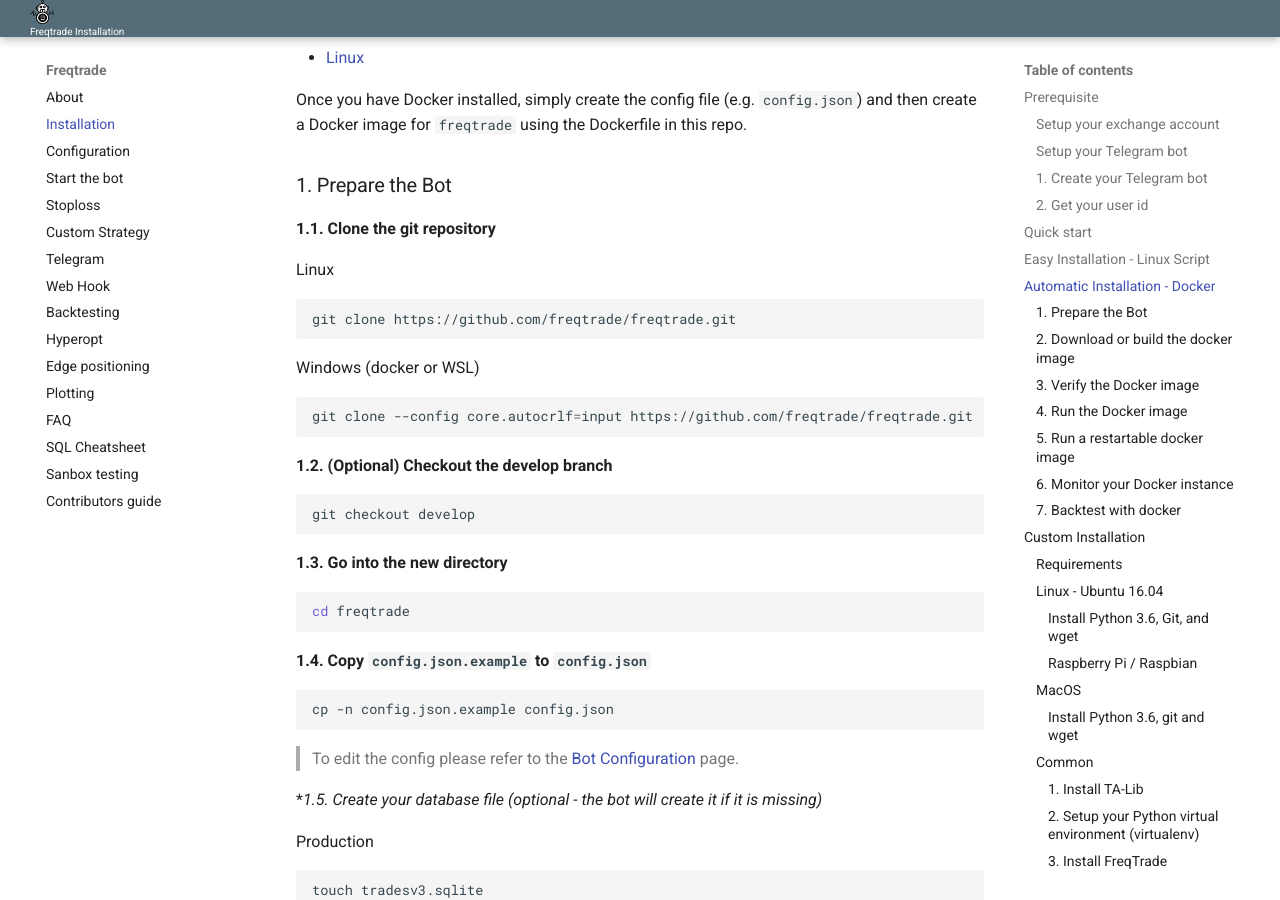
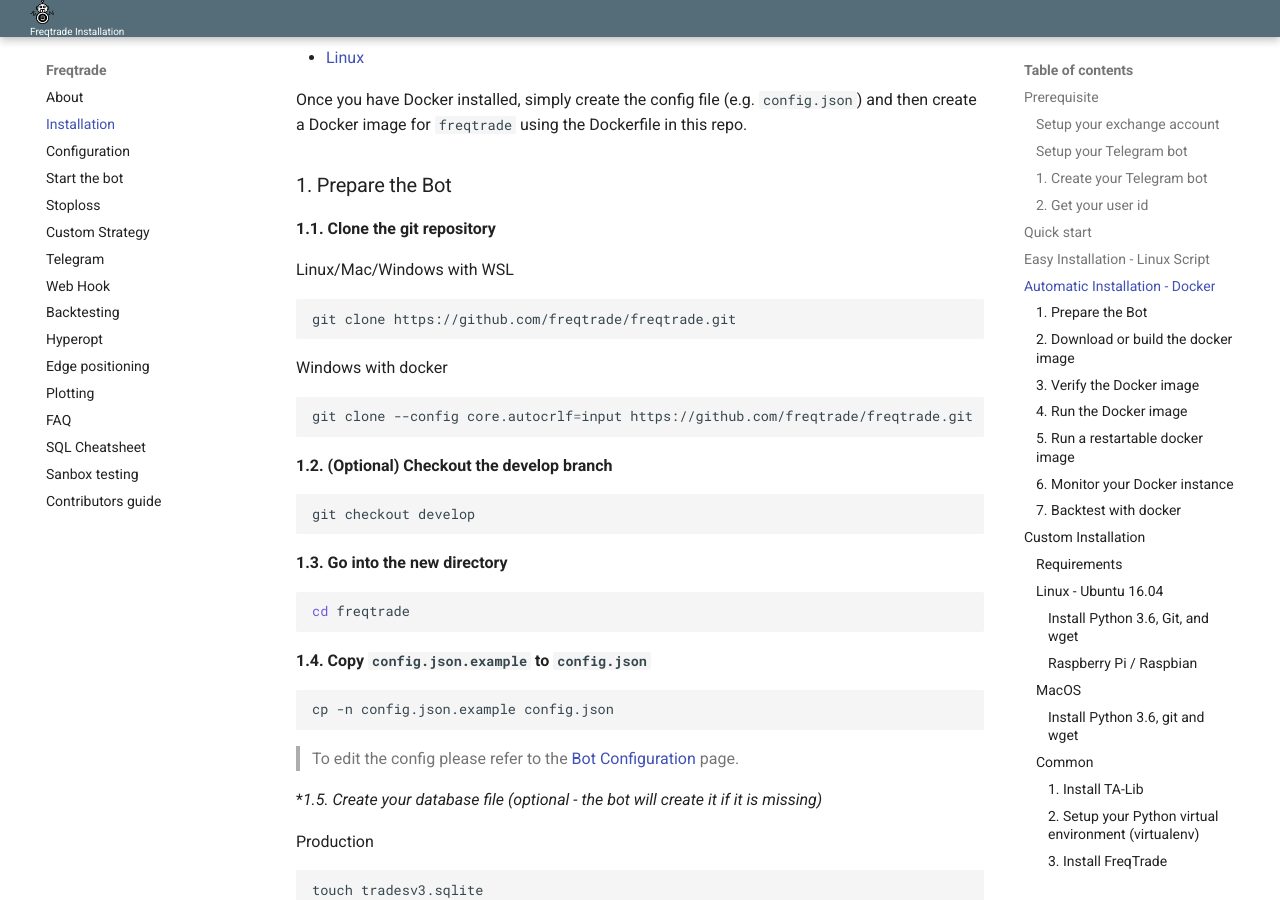
Before and after one commit to jacksonmori755/Crypto-trading-bot, an MkDocs documentation site: the page built from docs/installation.md, in a window 1280 px wide and 900 px high, scrolled down 2835 px. Built offline with MkDocs 1.6.1 and Material for MkDocs 9.7.7, drawn with Linux system fonts in a browser that asks for light colours.

Commit message:
change the way to clone git rep for Window with docker

````diff
--- a/docs/installation.md
+++ b/docs/installation.md
@@ -115,12 +115,12 @@ Once you have Docker installed, simply create the config file (e.g. `config.json
 
 **1.1. Clone the git repository**
 
-Linux
+Linux/Mac/Windows with WSL
 ```bash
 git clone https://github.com/freqtrade/freqtrade.git
 ```
 
-Windows (docker or WSL)
+Windows with docker
 ```bash
 git clone --config core.autocrlf=input https://github.com/freqtrade/freqtrade.git
 ```
````
